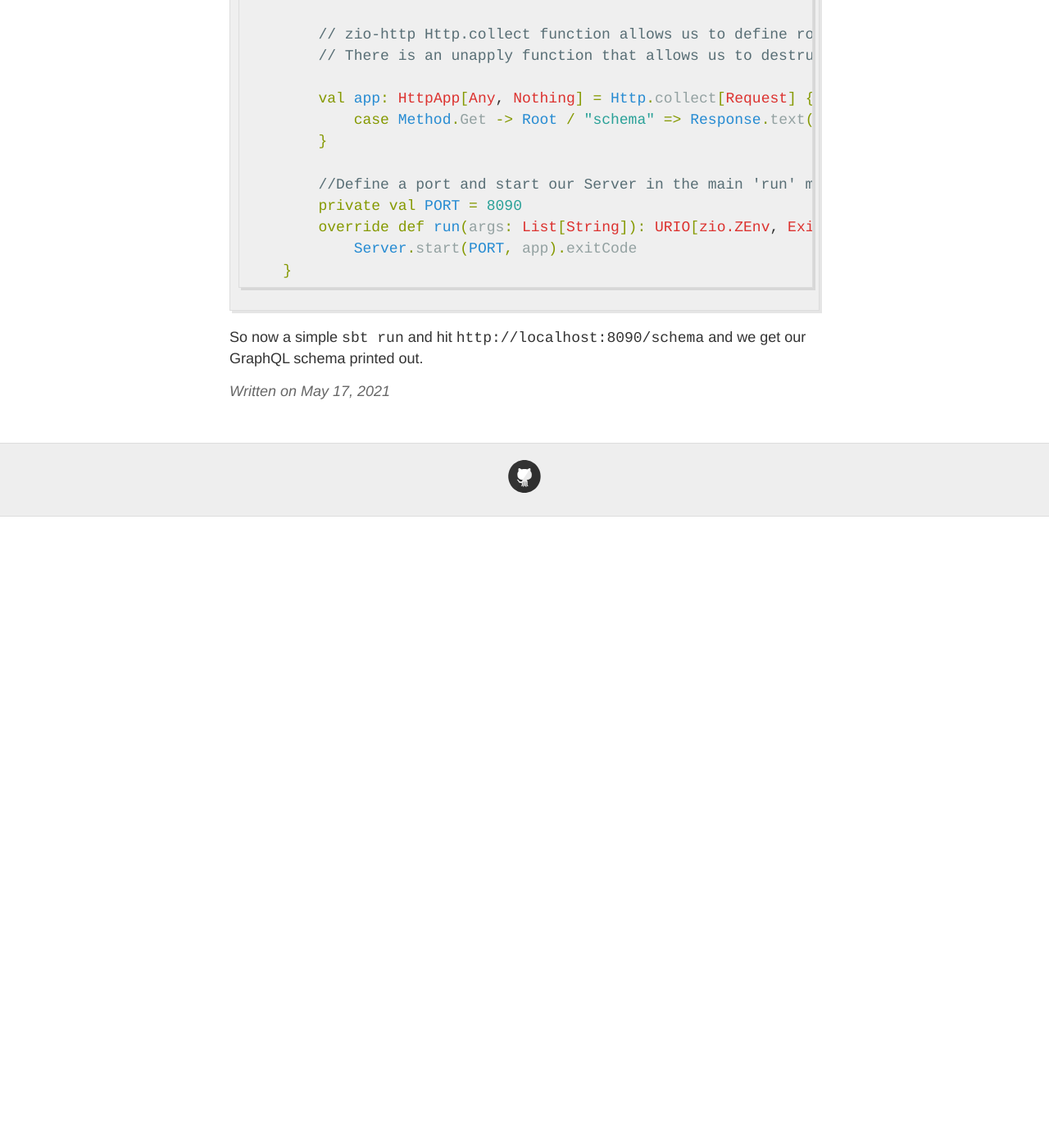
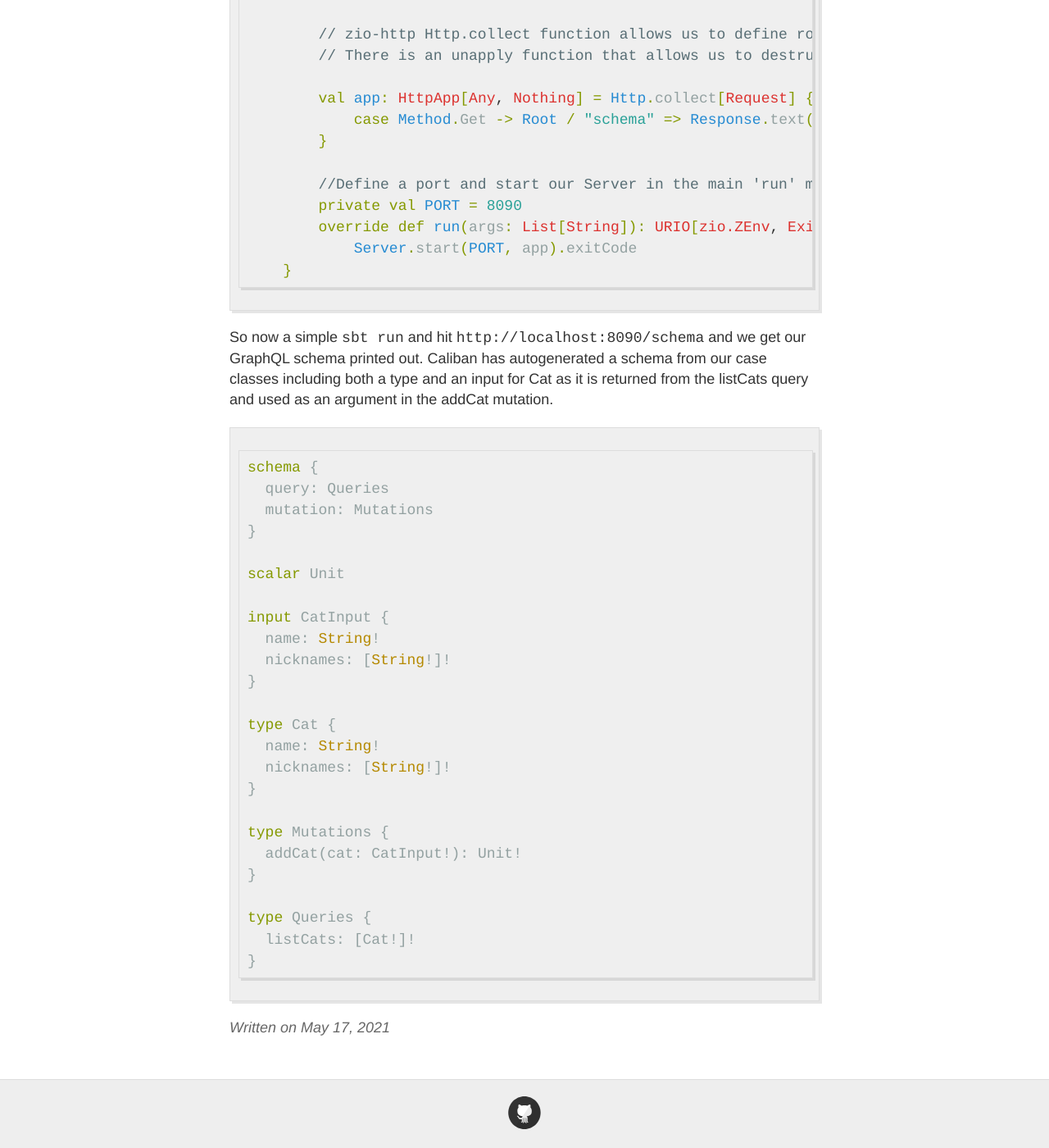
Before and after one commit to ocoulson/ocoulson.github.io, a Jekyll site: the page built from _posts/2021-05-17-scala-3-zio-http-caliban.md, in a window 1280 px wide and 1400 px high, scrolled down 4072 px. Shown: the whole window at 82% size. Built offline with Jekyll 4.4.1, drawn with Linux system fonts in a browser that asks for light colours; before the commit the page ends 4702 px from its top, so only the background shows below that; some of the changed text lies outside the part shown.

Commit message:
Update blog entry

````diff
--- a/_posts/2021-05-17-scala-3-zio-http-caliban.md
+++ b/_posts/2021-05-17-scala-3-zio-http-caliban.md
@@ -99,7 +99,7 @@ And so now we can implement our query and mutation, and instances of the `Querie
     //Create a GraphQL object and pass in our resolvers.
     val api = graphQL(RootResolver(queries, mutations))
 ```
-Looking at the documentation, calling `api.render` will print out the current graphQL schema, which is great, so I'm thinking I might expose that via an endpoint. Time to look at zio-http.
+According to the Caliban documentation, calling `api.render` will print out the current graphQL schema, which is great, so I'm thinking I might expose that via an endpoint. Time to look at zio-http.
 
 ```scala
     import caliban.GraphQL._
@@ -134,4 +134,31 @@ Looking at the documentation, calling `api.render` will print out the current gr
     }
 ```
 
-So now a simple `sbt run` and hit `http://localhost:8090/schema` and we get our GraphQL schema printed out.
+So now a simple `sbt run` and hit `http://localhost:8090/schema` and we get our GraphQL schema printed out. Caliban has autogenerated a schema from our case classes including both a type and an input for Cat as it is returned from the listCats query and used as an argument in the addCat mutation.
+
+```graphql
+schema {
+  query: Queries
+  mutation: Mutations
+}
+
+scalar Unit
+
+input CatInput {
+  name: String!
+  nicknames: [String!]!
+}
+
+type Cat {
+  name: String!
+  nicknames: [String!]!
+}
+
+type Mutations {
+  addCat(cat: CatInput!): Unit!
+}
+
+type Queries {
+  listCats: [Cat!]!
+}
+```
````
